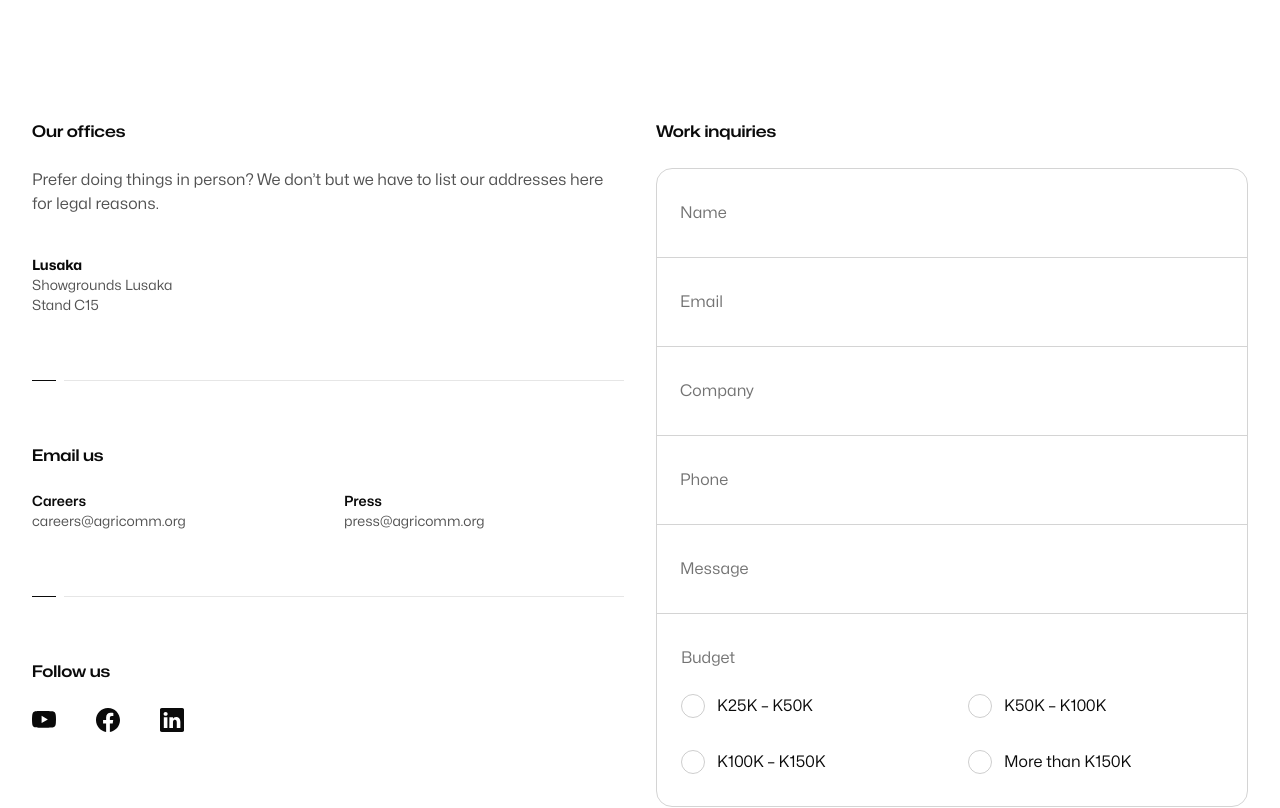
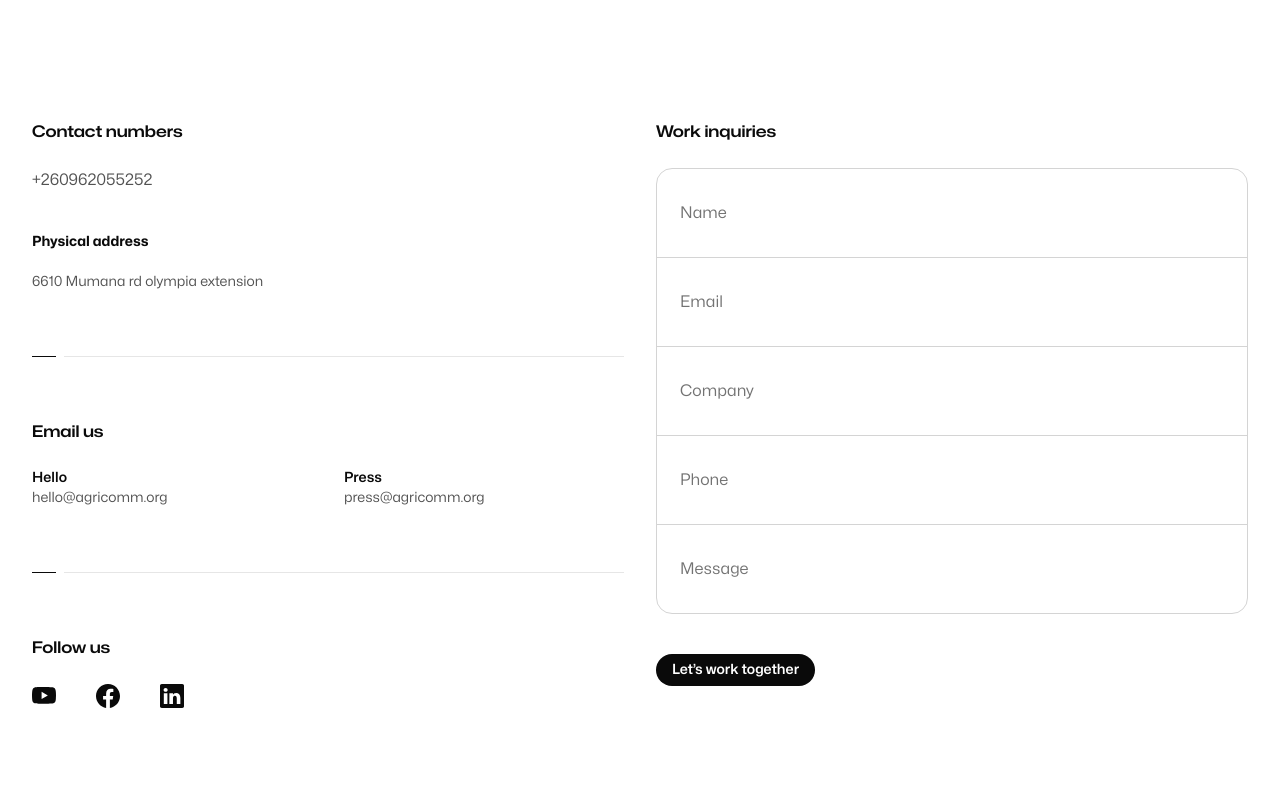
Before and after one commit to dacemedia/testagric, a Next.js app: page /contact in a window 1280 px wide. Shown: the part 460-1268 px from the top of the page. Built offline with nearby package versions, Linux system fonts and the light colour scheme.

Commit message:
some new changes
some new changes

```diff
--- a/src/app/page.jsx
+++ b/src/app/page.jsx
@@ -30,7 +30,7 @@ export default function Home() {
       <Container className="mt-50 sm:mt-40">
         <FadeIn className="max-w-0xl">
           <h1 className="font-display font-semibold tracking-tight text-neutral-950 sm:text-8xl">
-            We simplify <span style={{ color: '#90ae3d' }}>agriculture science</span> for sustainable farming
+            We simplify <span style={{ color: '#90ae3d' }}>agricultural science</span> for sustainable farming
           </h1>
         </FadeIn>
       </Container>
--- a/src/components/ContactDetails.jsx
+++ b/src/components/ContactDetails.jsx
@@ -9,11 +9,10 @@ const ContactDetails = () => {
   return (
     <FadeIn>
       <h2 className="font-display text-base font-semibold text-neutral-950">
-        Our offices
+        Contact numbers
       </h2>
       <p className="mt-6 text-base text-neutral-600">
-        Prefer doing things in person? We don’t but we have to list our
-        addresses here for legal reasons.
+        +260962055252
       </p>
       <Offices className="mt-10 grid grid-cols-1 gap-8 sm:grid-cols-2" />
       <Border className="mt-16 pt-16">
@@ -22,7 +21,7 @@ const ContactDetails = () => {
         </h2>
         <dl className="mt-6 grid grid-cols-1 gap-8 text-sm sm:grid-cols-2">
           {[
-            ["Careers", "careers@agricomm.org"],
+            ["Hello", "hello@agricomm.org"],
             ["Press", "press@agricomm.org"],
           ].map(([label, email]) => (
             <div key={email}>
--- a/src/components/ContactForm.jsx
+++ b/src/components/ContactForm.jsx
@@ -26,17 +26,7 @@ const ContactForm = () => {
           />
           <TextInput label="Phone" type="tel" name="phone" autoComplete="tel" />
           <TextInput label="Message" name="message" />
-          <div className="border border-neutral-300 px-6 py-8 first:rounded-t-2xl last:rounded-b-2xl">
-            <fieldset>
-              <legend className="text-base/6 text-neutral-500">Budget</legend>
-            </fieldset>
-            <div className="mt-6 grid grid-cols-1 sm:grid-cols-2 gap-8">
-              <RadioInput label="K25K – K50K" name="budget" value="25" />
-              <RadioInput label="K50K – K100K" name="budget" value="50" />
-              <RadioInput label="K100K – K150K" name="budget" value="100" />
-              <RadioInput label="More than K150K" name="budget" value="150" />
-            </div>
-          </div>
+
         </div>
         <Button type="submit" className="mt-10">
           Let’s work together
--- a/src/components/Footer.jsx
+++ b/src/components/Footer.jsx
@@ -25,7 +25,7 @@ const NewsletterForm = () => {
         Sign up for our newsletter
       </h2>
       <p className="mt-4 text-sm text-neutral-700">
-        Subscribe to get the latest design news, articles, resources and
+        Subscribe to get the latest agriculture news, articles, resources and
         inspiration.
       </p>
       <div className="relative mt-6">
--- a/src/components/Offices.jsx
+++ b/src/components/Offices.jsx
@@ -21,10 +21,8 @@ const Offices = ({ invert = false, ...props }) => {
   return (
     <ul role="list" {...props}>
       <li>
-        <Office name="Lusaka" invert={invert}>
-          Showgrounds Lusaka
-          <br />
-          Stand C15
+        <Office name="Physical address" invert={invert}> <br/>
+          6610 Mumana rd olympia extension
         </Office>
       </li>
 
```
